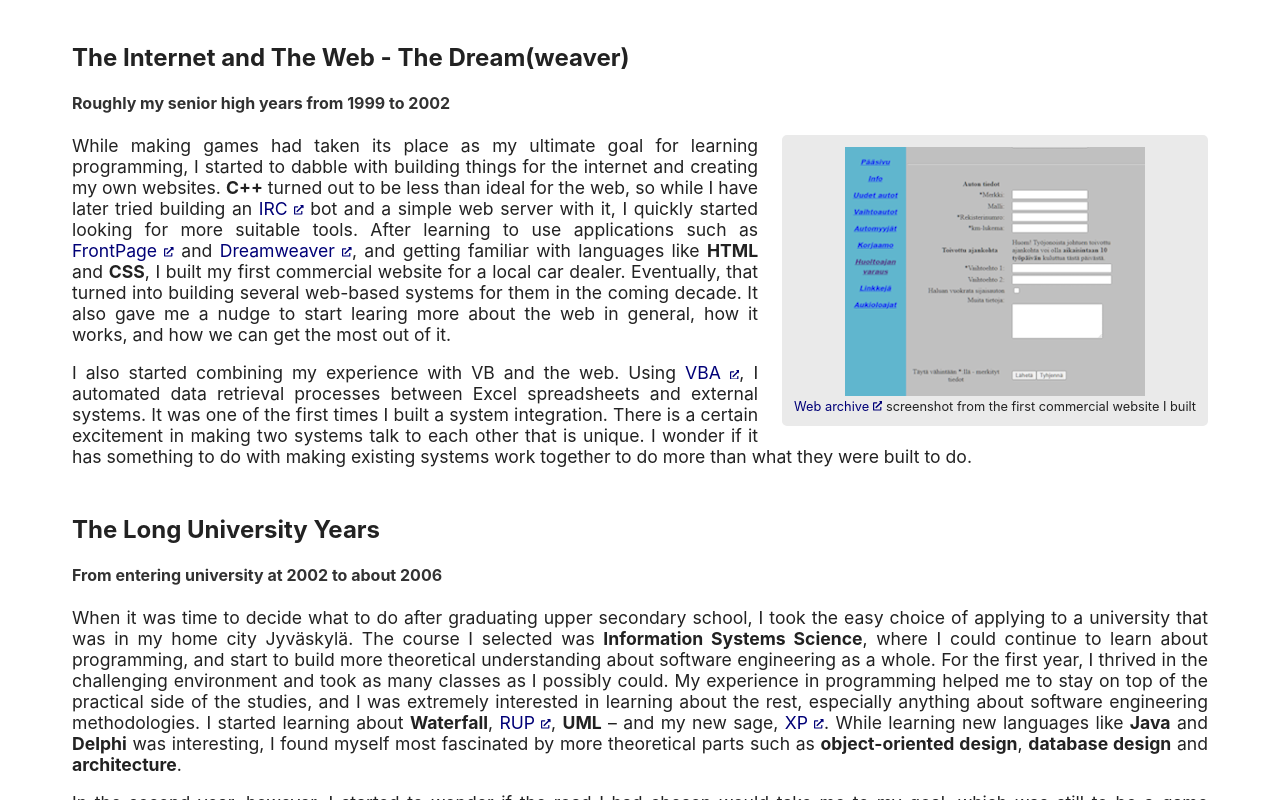
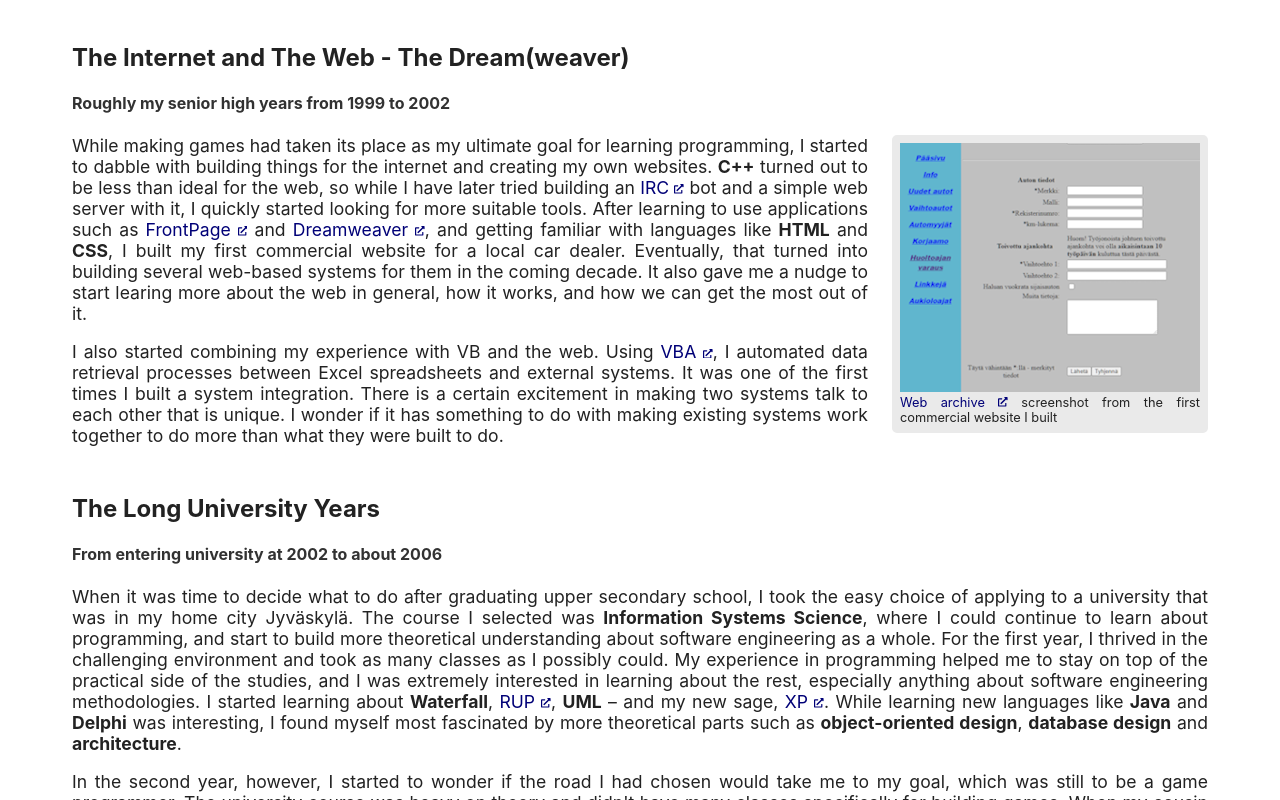
Before and after one commit to vuorinem/mikko.vuorinen.info, a Next.js app: page /history in a window 1280 px wide. Shown: the part 880-1680 px from the top of the page. Built offline with nearby package versions, Linux system fonts and the light colour scheme; a web font is replaced by a local one.

Commit message:
Tweak image styles in history page

```diff
--- a/app/history/page.module.css
+++ b/app/history/page.module.css
@@ -20,8 +20,10 @@
 
 .borderedImage,
 .screenshot {
-    border: 0.4rem solid var(--accent-border-color);
+    border: 0.5rem solid var(--accent-border-color);
     border-radius: 5px;
+    background-color: var(--accent-border-color);
+    margin-bottom: 0.5rem;
 }
 
 .attributions {
@@ -29,16 +31,16 @@
 }
 
 .screenshot {
-    background-color: var(--accent-border-color);
-    margin-bottom: 0.5rem;
+    width: calc(1rem + 300px);
     display: grid;
-    justify-items: center;
+    justify-content: center;
 }
 
 .screenshot p {
     margin: 0;
     padding-top: 3px;
     font-size: 0.8rem;
+    width: 100%;
 }
 
 .caseStudy {
@@ -62,10 +64,6 @@
 
     .borderedImage,
     .screenshot {
-        border-width: 0.8rem;
-    }
-
-    .screenshot {
         float: right;
         margin-left: 1.5rem;
     }
```
